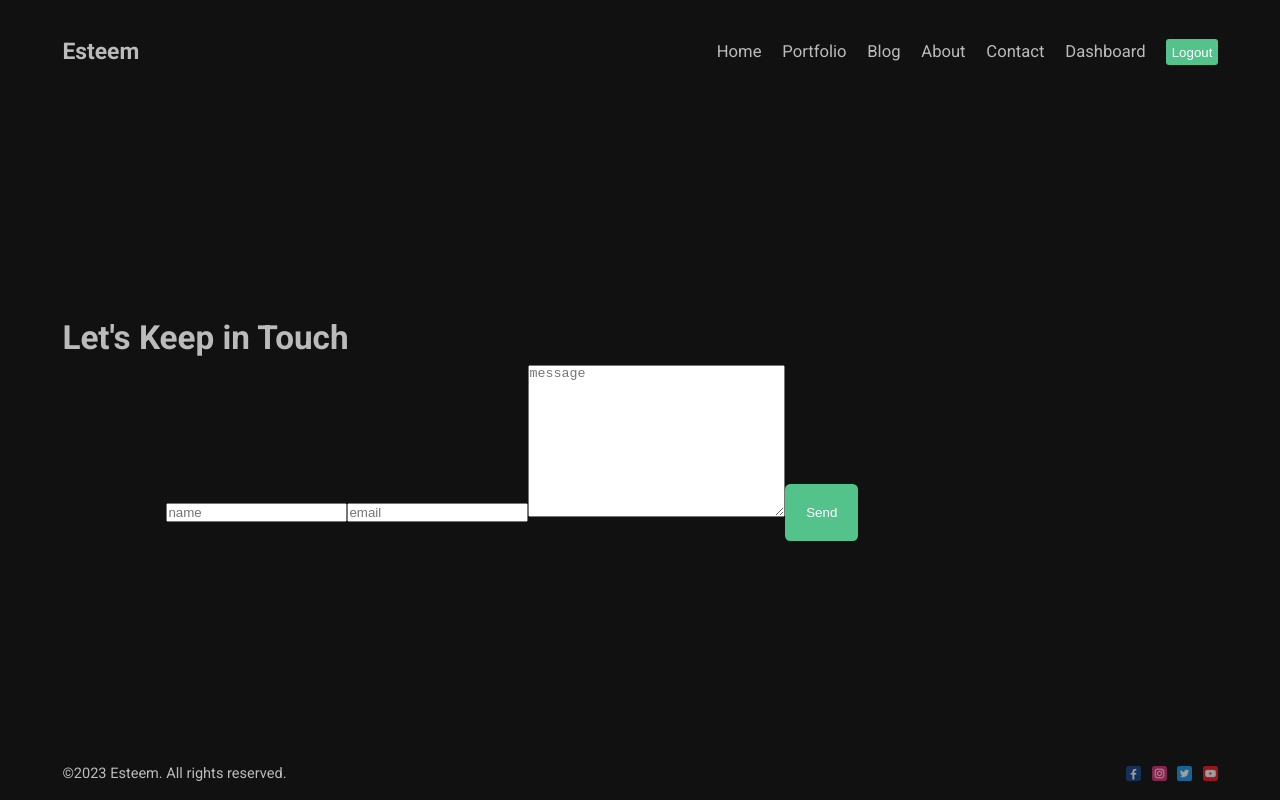
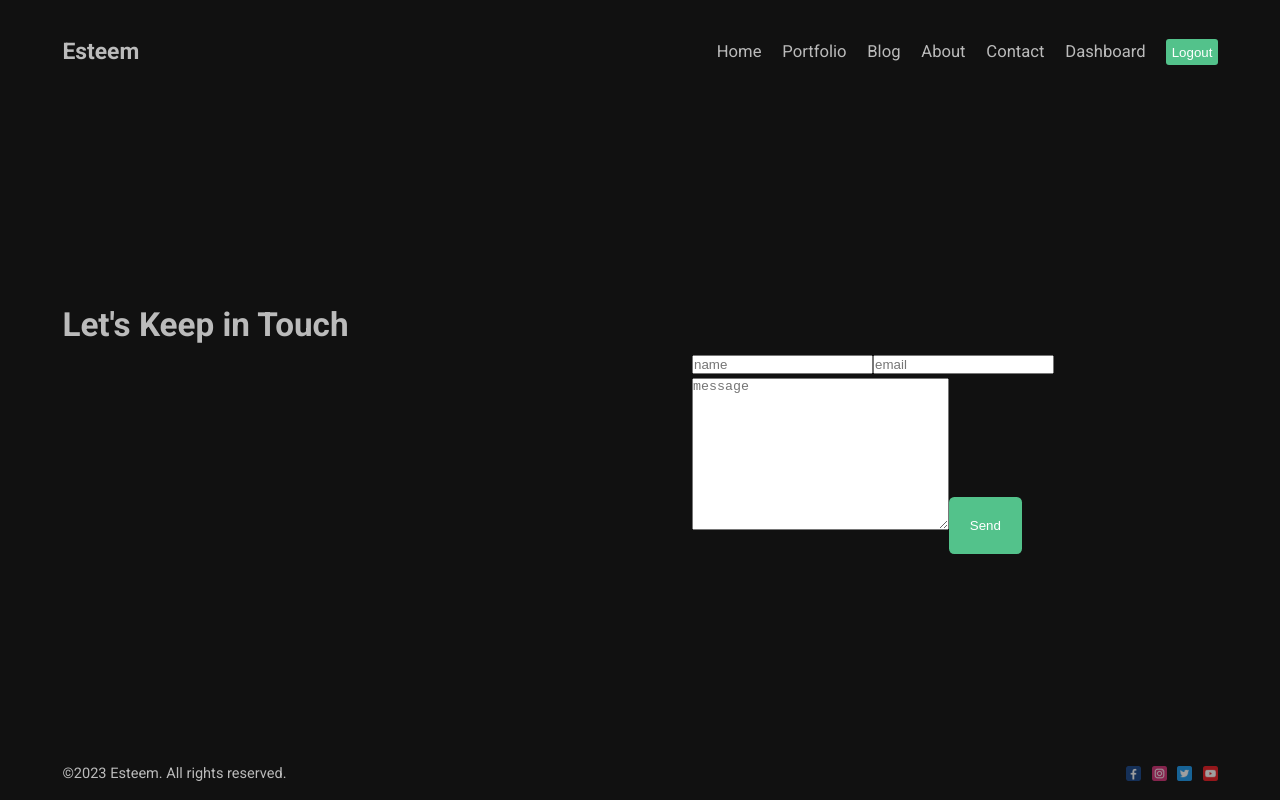
Before and after one commit to esteemayo/next_13, a Next.js app: page /contact in a window 1280 px wide. Built offline with nearby package versions, Linux system fonts and the light colour scheme.

Commit message:
fix: add styling

```diff
--- a/src/app/contact/page.module.scss
+++ b/src/app/contact/page.module.scss
@@ -8,10 +8,13 @@
     gap: 10rem;
 
     .imgContainer {
+      flex: 1;
       position: relative;
     }
 
     .form {
+      flex: 1;
+
       .input {
       }
 
```
